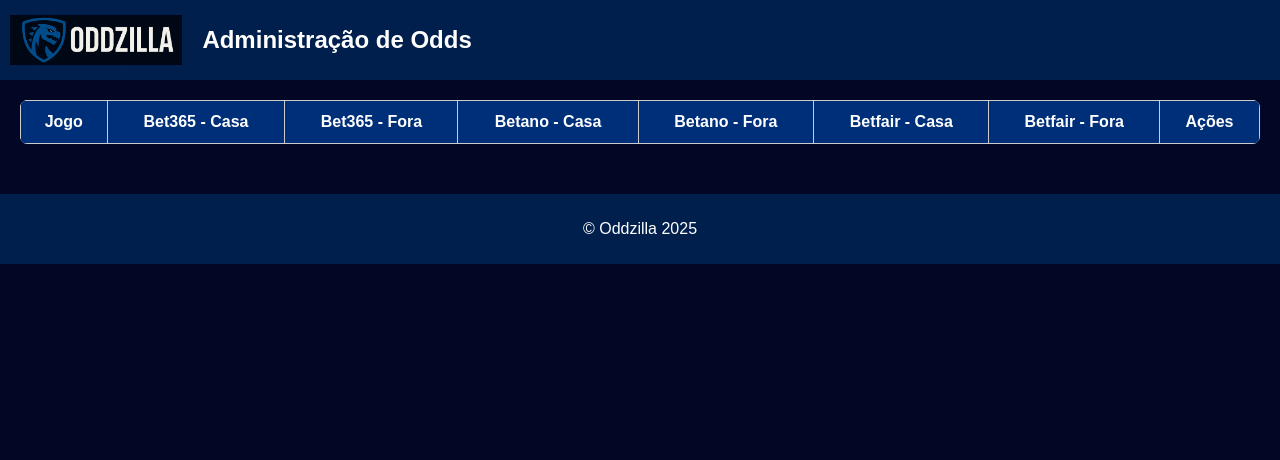
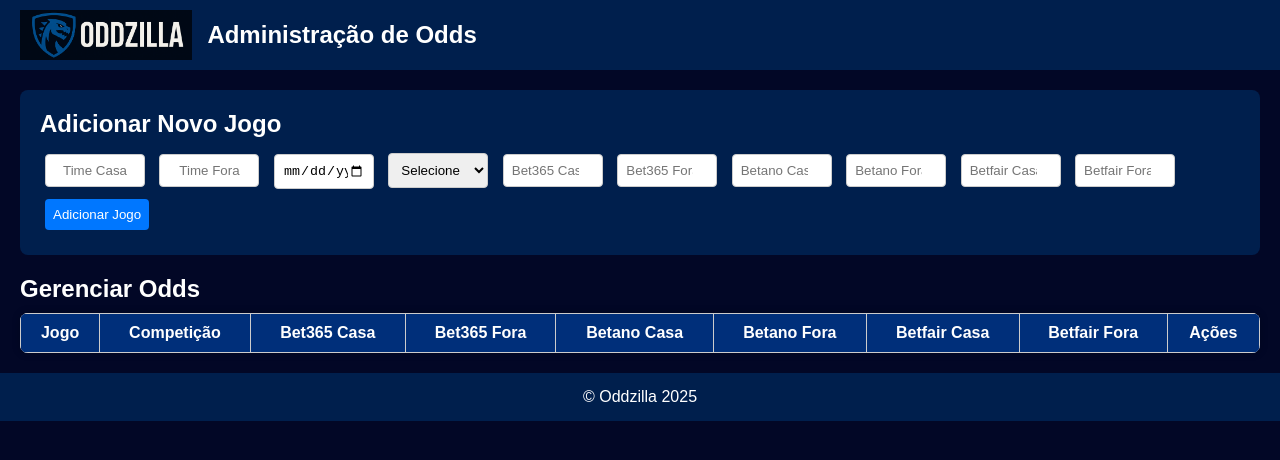
Before and after one commit to imartzz/ODDZZILA-TESTE, a plain HTML site: page gerenciador/admin.html in a window 1280 px wide. Drawn offline with Linux system fonts and the light colour scheme; no server answers.

Commit message:
parte 3 admin

```diff
--- a/gerenciador/admin.css
+++ b/gerenciador/admin.css
@@ -1,72 +1,87 @@
+/* Reset */
+* { box-sizing: border-box; margin: 0; padding: 0; }
+
 body {
-  margin: 0;
   font-family: Arial, sans-serif;
-  background-color: #020726;
+  background: #020726;
   color: #fff;
 }
-
 header {
   display: flex;
   align-items: center;
-  padding: 10px;
-  background-color: #001f4d;
+  padding: 10px 20px;
+  background: #001f4d;
 }
+header .logo { height: 50px; margin-right: 15px; }
+header h1 { font-size: 24px; }
 
-header .logo {
-  height: 50px;
-  margin-right: 20px;
+.form-add {
+  background: #001f4d;
+  padding: 20px;
+  margin: 20px;
+  border-radius: 8px;
 }
+.form-add h2 { margin-bottom: 10px; }
+.form-add form input,
+.form-add form select,
+.form-add form button {
+  margin: 5px;
+  padding: 8px;
+  border-radius: 4px;
+  border: 1px solid #ccc;
+}
+.form-add form button {
+  background: #0077ff;
+  color: #fff;
+  border: none;
+  cursor: pointer;
+}
+.form-add form button:hover { background: #005fcc; }
 
-header h1 {
-  font-size: 24px;
+.table-manage {
+  margin: 20px;
 }
-
-main {
-  padding: 20px;
-}
-
+.table-manage h2 { margin-bottom: 10px; }
 table {
   width: 100%;
   border-collapse: collapse;
-  background-color: #e0e0e0;
+  background: #e0e0e0;
   color: #000;
   border-radius: 8px;
   overflow: hidden;
+  box-shadow: 0 0 8px rgba(0,0,0,0.2);
 }
-
-thead {
-  background-color: #002f7a;
-  color: #fff;
-}
-
+thead { background: #002f7a; color: #fff; }
 th, td {
-  padding: 12px;
+  padding: 10px;
   text-align: center;
   border: 1px solid #ccc;
 }
-
-input {
-  width: 60px;
+input, select {
+  width: 100px;
   padding: 4px;
+  border: 1px solid #999;
+  border-radius: 4px;
   text-align: center;
 }
-
 button {
   padding: 6px 12px;
-  background-color: #0077ff;
+  background: #28a745;
   color: #fff;
   border: none;
-  border-radius: 6px;
+  border-radius: 4px;
   cursor: pointer;
 }
-
-button:hover {
-  background-color: #005fcc;
-}
+button:hover { background: #218838; }
 
 footer {
   text-align: center;
-  padding: 10px;
-  background-color: #001f4d;
-  margin-top: 30px;
+  padding: 15px;
+  background: #001f4d;
+  margin-top: 20px;
 }
+
+@media(max-width: 768px) {
+  .form-add form input, .form-add form select, .form-add form button, input, select { width: 100%; }
+  table, th, td { font-size: 12px; }
+}
--- a/gerenciador/admin.html
+++ b/gerenciador/admin.html
@@ -12,23 +12,49 @@
   </header>
 
   <main>
+    <!-- Formulário de Adição -->
+    <section class="form-add">
+      <h2>Adicionar Novo Jogo</h2>
+      <form id="add-game-form">
+        <input type="text" id="time_casa" placeholder="Time Casa" required>
+        <input type="text" id="time_fora" placeholder="Time Fora" required>
+        <input type="datetime-local" id="horario" required>
+
+        <select id="competicao" required>
+          <option value="">Selecione Competição</option>
+        </select>
+
+        <input type="number" step="0.01" id="bet365_casa" placeholder="Bet365 Casa" required>
+        <input type="number" step="0.01" id="bet365_fora" placeholder="Bet365 Fora" required>
+        <input type="number" step="0.01" id="betano_casa" placeholder="Betano Casa" required>
+        <input type="number" step="0.01" id="betano_fora" placeholder="Betano Fora" required>
+        <input type="number" step="0.01" id="betfair_casa" placeholder="Betfair Casa" required>
+        <input type="number" step="0.01" id="betfair_fora" placeholder="Betfair Fora" required>
+
+        <button type="submit">Adicionar Jogo</button>
+      </form>
+    </section>
+
+    <!-- Tabela de Gerenciamento -->
+    <section class="table-manage">
+      <h2>Gerenciar Odds</h2>
       <table>
         <thead>
           <tr>
             <th>Jogo</th>
-          <th>Bet365 - Casa</th>
-          <th>Bet365 - Fora</th>
-          <th>Betano - Casa</th>
-          <th>Betano - Fora</th>
-          <th>Betfair - Casa</th>
-          <th>Betfair - Fora</th>
+            <th>Competição</th>
+            <th>Bet365 Casa</th>
+            <th>Bet365 Fora</th>
+            <th>Betano Casa</th>
+            <th>Betano Fora</th>
+            <th>Betfair Casa</th>
+            <th>Betfair Fora</th>
             <th>Ações</th>
           </tr>
         </thead>
-      <tbody id="jogos-table">
-        <!-- Dados via JS -->
-      </tbody>
+        <tbody id="jogos-table"></tbody>
       </table>
+    </section>
   </main>
 
   <footer>
--- a/gerenciador/admin.js
+++ b/gerenciador/admin.js
@@ -1,10 +1,30 @@
 const API_URL = 'https://33765672-f51d-46f5-b276-32beaed4448a-00-3qd9ymtpuc1xv.worf.replit.dev';
 
+// Buscar competições e popular select
+async function fetchCompeticoes() {
+  const res = await fetch(`${API_URL}/competicoes`);
+  return res.json();
+}
+
+// Buscar jogos
 async function fetchJogos() {
   const res = await fetch(`${API_URL}/jogos`);
-  return await res.json();
+  return res.json();
 }
 
+// Renderizar opções de competições no select
+async function populateCompeticoes() {
+  const select = document.getElementById('competicao');
+  const comps = await fetchCompeticoes();
+  comps.forEach(c => {
+    const opt = document.createElement('option');
+    opt.value = c.id;
+    opt.textContent = c.nome;
+    select.appendChild(opt);
+  });
+}
+
+// Renderizar tabela de jogos
 function renderTable(jogos) {
   const tbody = document.getElementById('jogos-table');
   tbody.innerHTML = '';
@@ -13,47 +33,87 @@ function renderTable(jogos) {
     const tr = document.createElement('tr');
     tr.innerHTML = `
       <td>${j.time_casa} x ${j.time_fora}</td>
+      <td>${j.competicao}</td>
       <td><input data-id="${j.id}" data-book="bet365" data-type="casa" value="${j.odds.bet365.casa}"></td>
       <td><input data-id="${j.id}" data-book="bet365" data-type="fora" value="${j.odds.bet365.fora}"></td>
       <td><input data-id="${j.id}" data-book="betano" data-type="casa" value="${j.odds.betano.casa}"></td>
       <td><input data-id="${j.id}" data-book="betano" data-type="fora" value="${j.odds.betano.fora}"></td>
-      <td><input data-id="${j.id}" data-book="betfair" data-type="casa" value="${j.odds.betfair?.casa ?? '-'}"></td>
-      <td><input data-id="${j.id}" data-book="betfair" data-type="fora" value="${j.odds.betfair?.fora ?? '-'}"></td>
-      <td><button data-id="${j.id}">Salvar</button></td>
+      <td><input data-id="${j.id}" data-book="betfair" data-type="casa" value="${j.odds.betfair?.casa || ''}"></td>
+      <td><input data-id="${j.id}" data-book="betfair" data-type="fora" value="${j.odds.betfair?.fora || ''}"></td>
+      <td>
+        <button data-id="${j.id}">Salvar</button>
+        <button class="delete-btn" data-id="${j.id}">Excluir</button>
+      </td>
     `;
     tbody.appendChild(tr);
   });
 
+  // Listeners
   tbody.querySelectorAll('button').forEach(btn => {
-    btn.onclick = () => updateOdds(btn.dataset.id);
+    if (btn.classList.contains('delete-btn')) {
+      btn.onclick = () => deleteGame(btn.dataset.id);
+    } else {
+      btn.onclick = () => updateOdds(btn.dataset.id);
+    }
   });
 }
 
+// Atualizar odds
 async function updateOdds(id) {
   const inputs = document.querySelectorAll(`input[data-id="${id}"]`);
   const odds = { bet365: {}, betano: {}, betfair: {} };
 
   inputs.forEach(input => {
-    const book = input.dataset.book;
-    const type = input.dataset.type;
+    const { book, type } = input.dataset;
     odds[book][type] = parseFloat(input.value);
   });
-
-  ['bet365', 'betano', 'betfair'].forEach(book => {
-    odds[book].atualizado = new Date().toISOString();
-  });
+  ['bet365','betano','betfair'].forEach(b => odds[b].atualizado = new Date().toISOString());
 
   await fetch(`${API_URL}/jogos/${id}`, {
     method: 'PATCH',
-    headers: { 'Content-Type': 'application/json' },
+    headers: {'Content-Type':'application/json'},
     body: JSON.stringify({ odds })
   });
-
-  alert('Odds atualizadas com sucesso!');
+  alert('Odds atualizadas!');
   load();
 }
 
+// Excluir jogo
+async function deleteGame(id) {
+  if (!confirm('Confirmar exclusão do jogo?')) return;
+  await fetch(`${API_URL}/jogos/${id}`, { method: 'DELETE' });
+  alert('Jogo excluído!');
+  load();
+}
+
+// Adicionar novo jogo
+document.getElementById('add-game-form').addEventListener('submit', async e => {
+  e.preventDefault();
+  const form = e.target;
+  const novoJogo = {
+    time_casa: form.time_casa.value,
+    time_fora: form.time_fora.value,
+    horario: form.horario.value,
+    competicao: form.competicao.value,
+    odds: {
+      bet365: { casa: parseFloat(form.bet365_casa.value), fora: parseFloat(form.bet365_fora.value), atualizado: new Date().toISOString() },
+      betano: { casa: parseFloat(form.betano_casa.value), fora: parseFloat(form.betano_fora.value), atualizado: new Date().toISOString() },
+      betfair: { casa: parseFloat(form.betfair_casa.value), fora: parseFloat(form.betfair_fora.value), atualizado: new Date().toISOString() }
+    }
+  };
+  await fetch(`${API_URL}/jogos`, {
+    method: 'POST',
+    headers: {'Content-Type':'application/json'},
+    body: JSON.stringify(novoJogo)
+  });
+  alert('Jogo adicionado!');
+  form.reset();
+  load();
+});
+
+// Carregar tudo
 async function load() {
+  await populateCompeticoes();
   const jogos = await fetchJogos();
   renderTable(jogos);
 }
```
Lines whose indentation alone changed are shown as unchanged.
